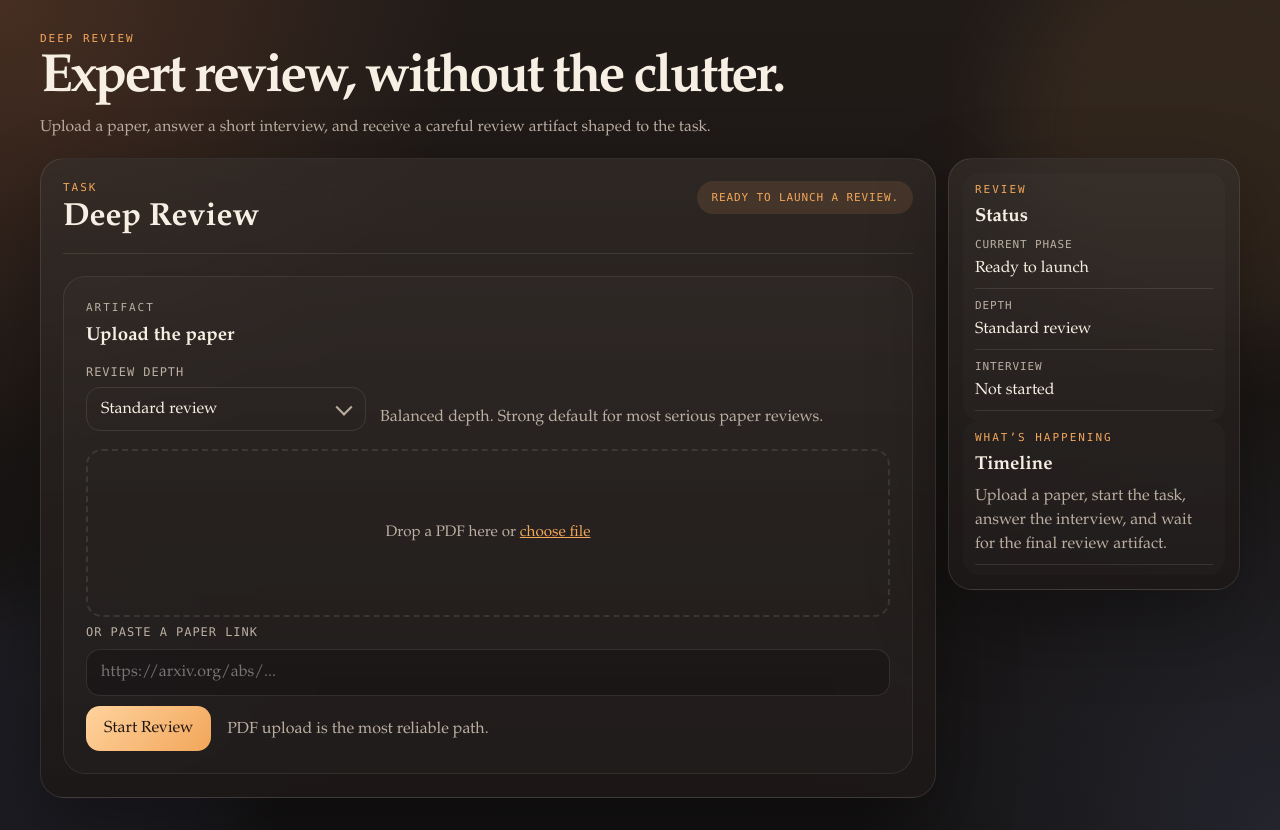
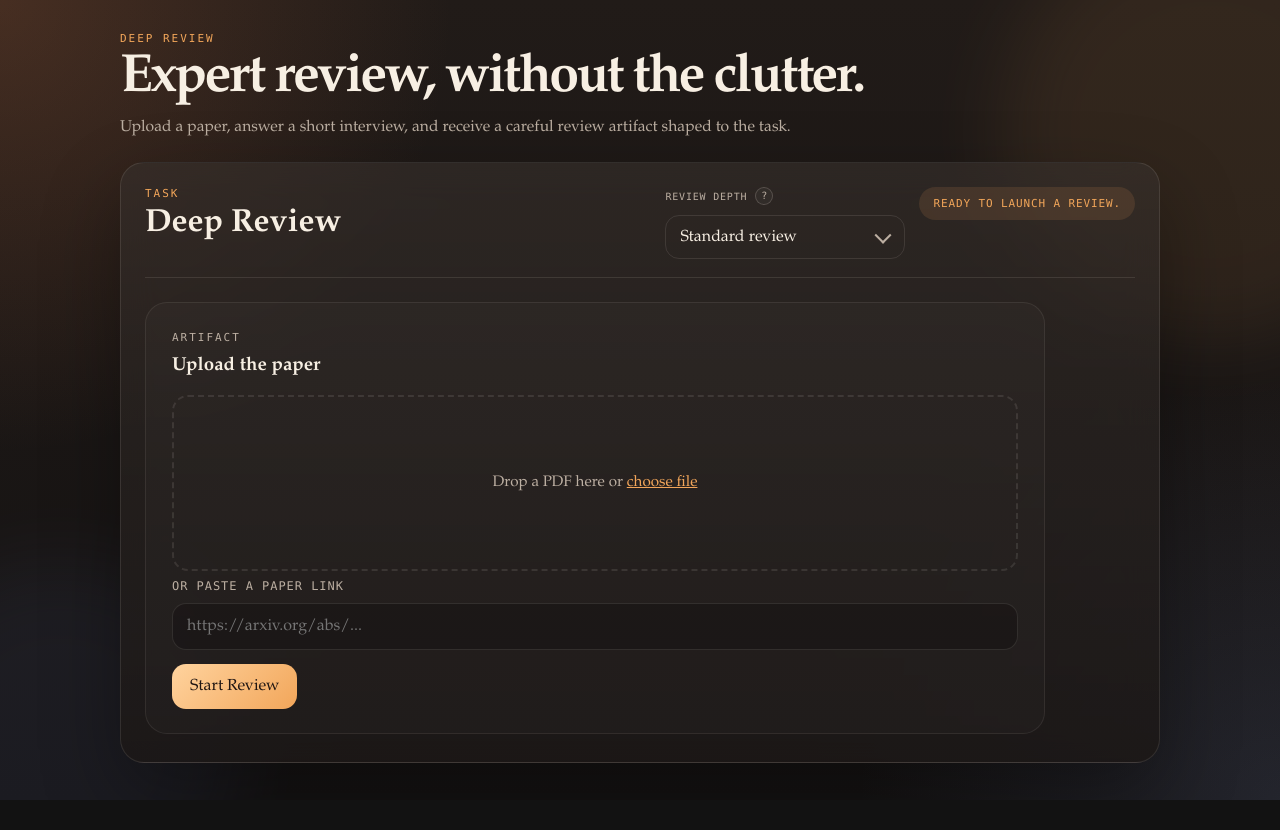
Before and after one commit to dipakkrishnan/deep-reviewer, a website built with Vite: page ui/index.html in a window 1280 px wide. Both pictures are taken after typing "Sample123" into the empty fields and a click on the button "Continue". After the commit the page ends 800 px from the top, so only its background shows below. Built offline with nearby package versions, Linux system fonts and the light colour scheme; files whose address does not match are found by name.

Commit message:
ui improvements

```diff
--- a/ui/src/main.ts
+++ b/ui/src/main.ts
@@ -35,7 +35,6 @@ type AppState = {
   resultText: string;
   progress: Array<{ tool: string; detail: string }>;
   uploadedFilename: string | null;
-  log: string[];
 };
 
 const state: AppState = {
@@ -55,9 +54,6 @@ const state: AppState = {
   resultText: "",
   progress: [],
   uploadedFilename: null,
-  log: [
-    "Upload a paper, start the task, answer the interview, and wait for the final review artifact."
-  ]
 };
 
 let stream: EventSource | null = null;
@@ -275,33 +271,42 @@ function render(): void {
               <p class="panel-kicker">Task</p>
               <h2>${escapeHtml(prettifyTitle(state.title))}</h2>
             </div>
-            <div class="status-chip">${escapeHtml(state.statusText)}</div>
+            <div class="task-head-controls">
+              ${state.stage === "ready"
+                ? `
+                  <label class="field field-depth field-head">
+                    <span class="field-label-row">
+                      <span>Review depth</span>
+                      <button
+                        type="button"
+                        class="info-trigger"
+                        aria-label="Explain review depth"
+                        aria-describedby="mode-help"
+                      >?</button>
+                    </span>
+                    <div class="select-shell">
+                      <select id="mode">
+                        ${[
+                          { value: "quick", label: "Quick scan" },
+                          { value: "standard", label: "Standard review" },
+                          { value: "deep", label: "Deep review" }
+                        ]
+                          .map(
+                            ({ value, label }) =>
+                              `<option value="${value}" ${state.mode === value ? "selected" : ""}>${label}</option>`
+                          )
+                          .join("")}
+                      </select>
+                    </div>
+                    <span class="tooltip-bubble" id="mode-help" role="tooltip">${escapeHtml(intensityCopy(state.mode))}</span>
+                  </label>
+                `
+                : ""}
+              <div class="status-chip">${escapeHtml(state.statusText)}</div>
+            </div>
           </div>
 
           ${renderTaskBody()}
-        </section>
-
-        <section class="meta-panel glass">
-          <div class="meta-section">
-            <div class="panel-head">
-              <p class="panel-kicker">Review</p>
-              <h3>Status</h3>
-            </div>
-            <dl class="meta-list">
-              <div><dt>Current phase</dt><dd>${escapeHtml(productPhase(state.stage))}</dd></div>
-              <div><dt>Depth</dt><dd>${escapeHtml(readableMode(state.mode))}</dd></div>
-              <div><dt>Interview</dt><dd>${escapeHtml(interviewStatus(state.stage, state.questions.length))}</dd></div>
-            </dl>
-          </div>
-          <div class="meta-section">
-            <div class="panel-head">
-              <p class="panel-kicker">What’s happening</p>
-              <h3>Timeline</h3>
-            </div>
-            <ul class="log-list">
-              ${state.log.map((item) => `<li>${escapeHtml(item)}</li>`).join("")}
-            </ul>
-          </div>
         </section>
       </main>
     </div>
@@ -320,27 +325,6 @@ function renderTaskBody(): string {
             <h3>Upload the paper</h3>
           </div>
 
-          <div class="ready-settings">
-            <label class="field field-depth field-compact">
-              <span>Review depth</span>
-              <div class="select-shell">
-                <select id="mode">
-                  ${[
-                    { value: "quick", label: "Quick scan" },
-                    { value: "standard", label: "Standard review" },
-                    { value: "deep", label: "Deep review" }
-                  ]
-                    .map(
-                      ({ value, label }) =>
-                        `<option value="${value}" ${state.mode === value ? "selected" : ""}>${label}</option>`
-                    )
-                    .join("")}
-                </select>
-              </div>
-            </label>
-            <p class="ready-tip">${escapeHtml(intensityCopy(state.mode))}</p>
-          </div>
-
           <div class="field field-paper">
             <div class="drop-zone" id="drop-zone">
               <input type="file" id="file-input" accept=".pdf" hidden />
@@ -353,7 +337,6 @@ function renderTaskBody(): string {
             <input id="source" value="${escapeHtml(state.sourceInput)}" placeholder="https://arxiv.org/abs/..." />
             <div class="artifact-footer artifact-footer-simple">
               <button class="primary" id="start-review">Start Review</button>
-              <p class="artifact-hint">${escapeHtml(artifactHint(state.uploadedFilename, state.sourceInput))}</p>
             </div>
           </div>
         </section>
@@ -447,14 +430,13 @@ async function uploadFile(file: File): Promise<void> {
   const resp = await authFetch("/upload", { method: "POST", body: form });
   if (!resp.ok) {
     const msg = await readErrorMessage(resp, "Upload failed");
-    state.log.unshift(msg);
     render();
     return;
   }
   const data = (await resp.json()) as { path: string; filename: string };
   state.uploadedSource = data.path;
   state.uploadedFilename = data.filename;
-  state.log.unshift(`Uploaded: ${data.filename}`);
+
   render();
 }
 
@@ -502,7 +484,7 @@ async function startReview(): Promise<void> {
   state.reviewId = null;
   state.sessionId = null;
   const source = state.uploadedSource ?? state.sourceInput.trim();
-  state.log.unshift(`Submitting artifact: ${source}`);
+
   render();
 
   try {
@@ -525,13 +507,13 @@ async function startReview(): Promise<void> {
     state.reviewId = data.review_id;
     state.title = data.title;
     state.statusText = "Review started. Waiting for stream.";
-    state.log.unshift(`Review started: ${data.review_id}`);
+
     openStream(data.review_id);
     render();
   } catch (error) {
     state.stage = "ready";
     state.statusText = "Could not reach backend.";
-    state.log.unshift(error instanceof Error ? error.message : "Unknown launch error");
+
     render();
   }
 }
@@ -548,11 +530,10 @@ function openStream(reviewId: string): void {
   stream.onerror = () => {
     if (stream?.readyState === EventSource.CLOSED && !state.resultText && state.stage !== "ready") {
       clearAccessKey();
-      state.log.unshift("Access key rejected.");
       render();
       return;
     }
-    state.log.unshift("Stream disconnected.");
+
     closeStream();
     render();
   };
@@ -564,7 +545,7 @@ function handleEvent(event: StreamEvent): void {
     if (event.session_id) {
       state.sessionId = event.session_id;
     }
-    state.log.unshift(`Status: ${state.statusText}`);
+
   }
 
   if (event.type === "progress") {
@@ -578,20 +559,20 @@ function handleEvent(event: StreamEvent): void {
     state.answers = {};
     state.stage = "interview";
     state.statusText = "Interview waiting on answers.";
-    state.log.unshift("AskUserQuestion received from backend.");
+
   }
 
   if (event.type === "result") {
     state.resultText = event.text ?? "";
     state.stage = "complete";
     state.statusText = "Review complete.";
-    state.log.unshift("Final review artifact received.");
+
   }
 
   if (event.type === "error") {
     state.stage = "ready";
     state.statusText = "Run failed.";
-    state.log.unshift(event.message ?? "Unknown backend error");
+
   }
 
   render();
@@ -600,7 +581,7 @@ function handleEvent(event: StreamEvent): void {
 async function submitAnswers(event: SubmitEvent): Promise<void> {
   event.preventDefault();
   if (!state.reviewId) {
-    state.log.unshift("No active review found for answer submission.");
+
     render();
     return;
   }
@@ -618,7 +599,7 @@ async function submitAnswers(event: SubmitEvent): Promise<void> {
   state.answers = answers;
   state.stage = "running";
   state.statusText = "Submitting interview answers...";
-  state.log.unshift("Interview answers submitted.");
+
   render();
 
   try {
@@ -634,7 +615,7 @@ async function submitAnswers(event: SubmitEvent): Promise<void> {
   } catch (error) {
     state.stage = "interview";
     state.statusText = "Answer submission failed.";
-    state.log.unshift(error instanceof Error ? error.message : "Unknown answer error");
+
     render();
   }
 }
@@ -712,28 +693,7 @@ async function bootstrap(): Promise<void> {
   }
 }
 
-function readableMode(mode: ReviewMode): string {
-  if (mode === "quick") return "Quick scan";
-  if (mode === "deep") return "Deep review";
-  return "Standard review";
-}
 
-function productPhase(stage: Stage): string {
-  if (stage === "interview") return "Interview";
-  if (stage === "running") return "Review in progress";
-  if (stage === "complete") return "Final artifact ready";
-  return "Ready to launch";
-}
-
-function interviewStatus(stage: Stage, questionCount: number): string {
-  if (stage === "interview") {
-    return questionCount > 0 ? `${questionCount} questions waiting` : "Waiting";
-  }
-  if (stage === "running" || stage === "complete") {
-    return questionCount > 0 ? "Completed" : "Not needed yet";
-  }
-  return "Not started";
-}
 
 function prettifyTitle(title: string): string {
   const cleaned = title
@@ -756,16 +716,6 @@ function intensityCopy(mode: ReviewMode): string {
   return "Balanced depth. Strong default for most serious paper reviews.";
 }
 
-function artifactHint(uploadedFilename: string | null, source: string): string {
-  if (uploadedFilename) {
-    return "Using the uploaded PDF.";
-  }
-  if (source) {
-    return "Using the provided link.";
-  }
-  return "PDF upload is the most reliable path.";
-}
-
 async function readErrorMessage(response: Response, fallback: string): Promise<string> {
   const text = await response.text();
   if (!text) {
--- a/ui/src/styles.css
+++ b/ui/src/styles.css
@@ -70,8 +70,8 @@ select {
 .hero {
   position: relative;
   z-index: 1;
-  max-width: 1200px;
-  margin: 0 auto 18px;
+  max-width: 1040px;
+  margin: 0 auto 22px;
 }
 
 .auth-layout {
@@ -142,9 +142,9 @@ select {
   position: relative;
   z-index: 1;
   display: grid;
-  grid-template-columns: minmax(0, 1fr) 292px;
+  grid-template-columns: minmax(0, 1fr);
   gap: 12px;
-  max-width: 1200px;
+  max-width: 1040px;
   margin: 0 auto;
   align-items: start;
 }
@@ -156,19 +156,10 @@ select {
   backdrop-filter: blur(18px);
 }
 
-.task-panel,
-.meta-panel {
+.task-panel {
   border-radius: 24px;
-}
-
-.task-panel {
-  padding: 22px;
-  min-height: 640px;
-}
-
-.meta-panel {
-  gap: 8px;
-  padding: 14px;
+  padding: 24px 24px 28px;
+  min-height: 0;
 }
 
 .task-head {
@@ -180,9 +171,15 @@ select {
   border-bottom: 1px solid var(--line);
 }
 
+.task-head-controls {
+  display: flex;
+  align-items: start;
+  gap: 14px;
+}
+
 .task-head h2,
 .section-intro h3,
-.panel-head h3,
+
 .report h1,
 .report h2,
 .report h3 {
@@ -207,8 +204,67 @@ select {
   white-space: nowrap;
 }
 
+.field-head {
+  min-width: 240px;
+  gap: 6px;
+  position: relative;
+}
+
+.field-head > span:first-child,
+.field-head > .field-label-row > span {
+  font-size: 10px;
+}
+
+.field-head select {
+  min-height: 44px;
+}
+
+.field-label-row {
+  display: inline-flex;
+  align-items: center;
+  gap: 8px;
+}
+
+.info-trigger {
+  width: 18px;
+  height: 18px;
+  padding: 0;
+  border: 1px solid rgba(255, 243, 231, 0.18);
+  border-radius: 999px;
+  color: var(--muted);
+  background: rgba(255, 255, 255, 0.03);
+  cursor: help;
+  line-height: 1;
+}
+
+.tooltip-bubble {
+  position: absolute;
+  top: calc(100% + 8px);
+  left: 0;
+  z-index: 3;
+  width: 280px;
+  padding: 10px 12px;
+  border: 1px solid rgba(255, 243, 231, 0.1);
+  border-radius: 12px;
+  background: rgba(18, 16, 15, 0.96);
+  color: var(--muted);
+  font-size: 0.88rem;
+  line-height: 1.45;
+  box-shadow: 0 18px 36px rgba(0, 0, 0, 0.28);
+  opacity: 0;
+  transform: translateY(-4px);
+  pointer-events: none;
+  transition: opacity 120ms ease, transform 120ms ease;
+}
+
+.field-head:hover .tooltip-bubble,
+.field-head:focus-within .tooltip-bubble {
+  opacity: 1;
+  transform: translateY(0);
+}
+
 .body-block {
-  padding-top: 22px;
+  padding-top: 24px;
 }
 
 .field {
@@ -447,45 +503,6 @@ select {
   line-height: 1.55;
 }
 
-.meta-list {
-  margin: 0;
-}
-
-.meta-list div {
-  padding: 10px 0;
-  border-bottom: 1px solid var(--line);
-}
-
-.meta-list dt {
-  color: var(--muted);
-  font-size: 11px;
-  text-transform: uppercase;
-  letter-spacing: 0.08em;
-}
-
-.meta-list dd {
-  margin: 8px 0 0;
-  word-break: break-word;
-}
-
-.meta-section {
-  padding: 10px 12px;
-  border-radius: 16px;
-  background: rgba(255, 255, 255, 0.015);
-}
-
-.log-list {
-  margin: 0;
-  padding: 0;
-  list-style: none;
-}
-
-.log-list li {
-  padding: 8px 0;
-  border-bottom: 1px solid var(--line);
-  color: var(--muted);
-  line-height: 1.5;
-}
 
 .progress-feed {
   margin: 28px 0 0;
@@ -517,8 +534,8 @@ select {
 .drop-zone {
   border: 2px dashed var(--line);
   border-radius: 16px;
-  padding: 32px 22px;
-  min-height: 168px;
+  padding: 36px 24px;
+  min-height: 176px;
   display: grid;
   place-items: center;
   text-align: center;
@@ -563,12 +580,8 @@ select {
 }
 
 .artifact-card {
-  padding: 22px;
-}
-
-.panel-head {
-  display: grid;
-  gap: 2px;
+  max-width: 900px;
+  padding: 26px 26px 24px;
 }
 
 .artifact-card-simple {
@@ -576,40 +589,16 @@ select {
   gap: 18px;
 }
 
-.ready-settings {
-  display: grid;
-  grid-template-columns: minmax(220px, 280px) 1fr;
-  gap: 14px;
-  align-items: end;
-}
-
-.field-compact {
-  gap: 8px;
-}
-
-.ready-tip {
-  margin: 0 0 2px;
-  color: var(--muted);
-  line-height: 1.5;
-}
-
 .artifact-footer {
   display: flex;
-  align-items: end;
+  align-items: center;
   justify-content: space-between;
   gap: 16px;
   flex-wrap: wrap;
 }
 
 .artifact-footer-simple {
-  align-items: center;
-}
-
-.artifact-hint {
-  flex: 1 1 220px;
-  margin: 0;
-  color: var(--muted);
-  line-height: 1.5;
+  padding-top: 4px;
 }
 
 .select-shell {
@@ -656,11 +645,6 @@ select {
     grid-template-columns: 1fr;
   }
 
-  .ready-settings {
-    grid-template-columns: 1fr;
-    align-items: start;
-  }
-
   .task-panel {
     min-height: 0;
   }
@@ -687,8 +671,7 @@ select {
     font-size: 3rem;
   }
 
-  .task-panel,
-  .meta-panel {
+  .task-panel {
     padding: 18px;
   }
 
@@ -696,8 +679,21 @@ select {
     flex-direction: column;
   }
 
-  .artifact-card,
-  .meta-section {
+  .task-head-controls {
+    width: 100%;
+    flex-direction: column;
+    align-items: stretch;
+  }
+
+  .field-head {
+    min-width: 0;
+  }
+
+  .tooltip-bubble {
+    width: min(280px, calc(100vw - 72px));
+  }
+
+  .artifact-card {
     padding: 16px;
   }
 
```
